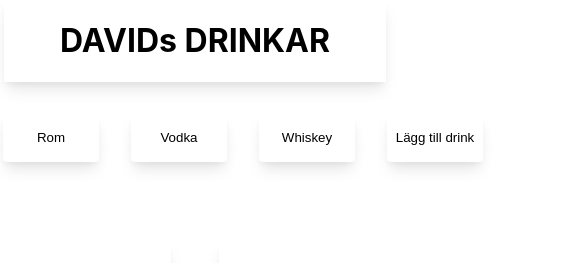
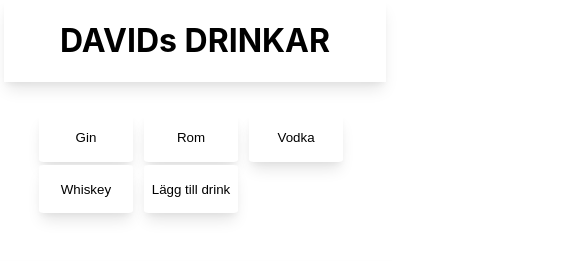
Before and after one commit to User-12345678/drinkar, a React (Create React App) app: page / in a window 390 px wide. Shown: the top 263 px of the page, 585 px wide, since content can reach past the window. Built offline with nearby package versions, Linux system fonts and the light colour scheme.

Commit message:
adding media query

```diff
--- a/src/components/Drinks/Drinks.css
+++ b/src/components/Drinks/Drinks.css
@@ -29,3 +29,14 @@
        margin-top: 2rem;
     }
   }
+
+  @media only screen and (max-width: 840px) {
+    .drinks {
+        display: grid;
+        grid-template-columns: 1fr;
+        gap: 1rem;
+       justify-content: center;
+       align-self: center;
+       margin-top: 2rem;
+    }
+  }
--- a/src/features/Spirits/Spirits.css
+++ b/src/features/Spirits/Spirits.css
@@ -16,3 +16,24 @@
     border-radius: 5%;
     background-color: white;
   }
+
+  @media only screen and (max-width: 670px) {
+    .spirits {
+        display: grid;
+        grid-template-columns: 1fr 1fr 1fr;
+        gap: 0.2rem;
+        justify-content: center;
+        align-self: center;
+        margin-top: 2rem;
+    }
+
+    button {
+        height: 3rem;
+        min-width: 2rem;
+        margin-right: 0.5rem;
+        box-shadow: var(--box-shadow);
+        border: 0;
+        border-radius: 5%;
+        background-color: white;
+      }
+  }
```
Also changed, not shown: src/features/Header/Header.css (line endings or trailing spaces).
